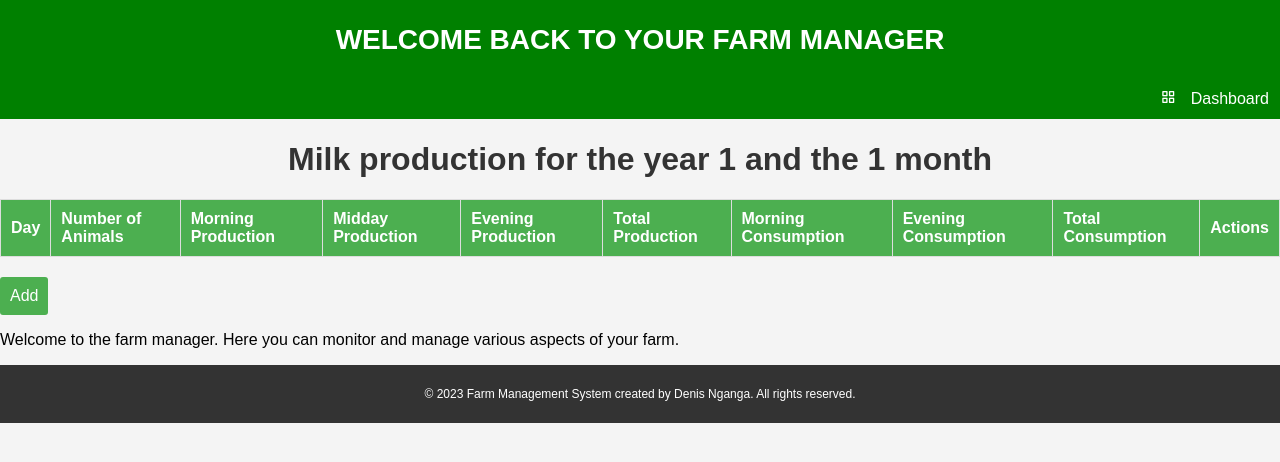
After one commit to Denisganga/Farm_Management_System, a Django app: page /milk_productionbymonth/1/1/ in a window 1280 px wide. The commit adds this page. Shown: the top 462 px of the page. Run offline with Django 4.2, Linux system fonts and the light colour scheme; lists and menus that the app fills with data are empty.

Commit message:
the views for the select year month, showing milk production ofrespective to the year and the month

```diff
--- /dev/null
+++ b/homepage/templates/homepage/milkproductionbymonth.html
@@ -0,0 +1,112 @@
+{%extends 'homepage/base.html'%}
+{%block content%}
+<head>
+    <title>Milk Production</title>
+<style>
+
+    body {
+        font-family: Arial, sans-serif;
+        background-color: #f4f4f4;
+        margin: 0;
+        padding: 0;
+      }
+
+      h1 {
+        color: #333;
+        text-align: center;
+      }
+
+      table {
+        width: 100%;
+        border-collapse: collapse;
+        margin-top: 20px;
+      }
+
+      th,
+      td {
+        border: 1px solid #ddd;
+        padding: 10px;
+        text-align: left;
+      }
+
+      th {
+        background-color: #4caf50;
+        color: white;
+      }
+
+      tr:nth-child(even) {
+        background-color: #f2f2f2;
+      }
+
+      .update-link,
+      .delete-link {
+        display: inline-block;
+        padding: 5px 10px;
+        text-decoration: none;
+        color: #fff;
+        border-radius: 3px;
+        margin-right: 5px;
+      }
+
+      .update-link {
+        background-color: #3498db;
+      }
+
+      .delete-link {
+        background-color: #e74c3c;
+      }
+
+      .add-button {
+        display: inline-block;
+        padding: 10px;
+        background-color: #4caf50;
+        color: white;
+        text-decoration: none;
+        border-radius: 3px;
+        margin-top: 20px;
+      }
+
+</style>
+</head>
+<body>
+    <h1>Milk production for the year {{selected_year}} and the {{selected_month}} month </h1>
+    <table>
+        <thead>
+            <tr>
+
+              <th>Day</th>
+              <th>Number of Animals</th>
+              <th>Morning Production</th>
+              <th>Midday Production</th>
+              <th>Evening Production</th>
+              <th>Total Production</th>
+              <th>Morning Consumption</th>
+              <th>Evening Consumption</th>
+              <th>Total Consumption</th>
+              <th>Actions</th>
+            </tr>
+        </thead>
+        <tbody>
+            {% for record in milk_production_records %}
+            <tr>
+              <td>{{ record.Day }}</td>
+              <td>{{ record.Livestock_number }}</td>
+              <td>{{ record.Morning_production }}</td>
+              <td>{{ record.Midday_production }}</td>
+              <td>{{ record.Evening_production }}</td>
+              <td>{{ record.Total_production}}</td>
+              <td>{{ record.Morning_consumption}}</td>
+              <td>{{ record.Evening_consumption}}</td>
+              <td>{{ record.Total_consumption}}</td>
+
+                <td>
+                <a href="" class="update-link">update</a>
+                <a href=""class="delete-link">Delete</a>
+                </td>
+            </tr>
+            {% endfor %}
+        </tbody>
+    </table>
+    <a href="" class="add-button">Add</a>
+</body>
+{%endblock%}
--- a/homepage/urls.py
+++ b/homepage/urls.py
@@ -43,6 +43,7 @@ from .views import (
     Update_machinery_maintenance,
 
     Select_year_month,
+    Milk_production_by_month,
 
 )
 
@@ -131,5 +132,7 @@ urlpatterns = [
 
     path('update_machinerymaintenance/<str:Number_plate>/<slug:Date>/', Update_machinery_maintenance, name='update-machinerymaintenance'),
 
-    path('select_yearmonth/', Select_year_month, name='select-yearmonth')
+    path('select_yearmonth/', Select_year_month, name='select-yearmonth'),
+
+    path('milk_productionbymonth/<int:selected_year>/<int:selected_month>/', Milk_production_by_month, name='milk-productionbymonth')
 ]
--- a/homepage/views.py
+++ b/homepage/views.py
@@ -463,7 +463,20 @@ def Update_livestock_production(request,Tag_number,Production_date):
 
 def Select_year_month(request):
     if request.method=='POST':
-        selected_year= request.POST.get('year')
-        selected_month=request.POST.get('month')
+        selected_year=request.POST.get('Year')
+        selected_month=request.POST.get('Month')
+        return redirect('homepage:milk-productionbymonth',selected_year=selected_year,selected_month=selected_month)
+    return render(request,'homepage/selectyearmonth.html')
 
-    return render(request,'homepage/selectyearmonth.html')
+def Milk_production_by_month(request,selected_year,selected_month):
+    if request.method=='POST':
+        selected_year=request.POST.get('Year')
+        selected_month=request.POST.get('Month')
+
+        #Fetching milk production by the year and month selected
+
+        milk_production_records=Milk_production.objects.filter(Year=selected_year,Month=selected_month)
+
+    milk_production_records = None
+
+    return render(request,'homepage/milkproductionbymonth.html',{'selected_year':selected_year,'selected_month':selected_month,'milk_production_records':milk_production_records})
```
Also changed, not shown: homepage/templates/homepage/selectyearmonth.html (+6 -5 lines).
